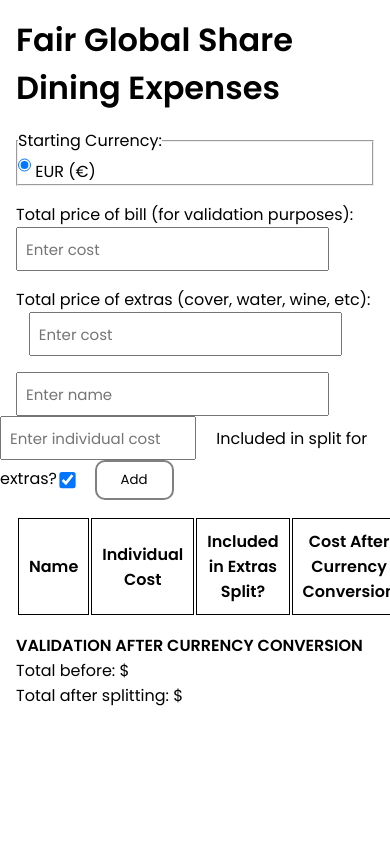
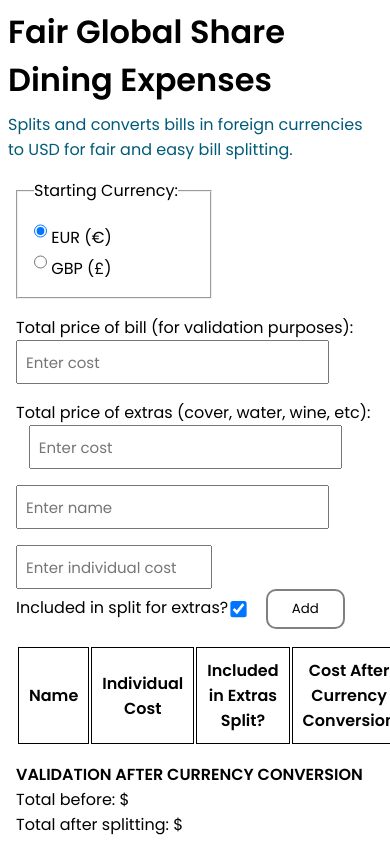
Before and after one commit to zacharyartman/fair-share-dining, a plain HTML site: page index.html in a window 390 px wide. Drawn offline with Linux system fonts and the light colour scheme.

Commit message:
Made mobile site look better, added gbp, moved doVerification to happen in updateSplitCosts

```diff
--- a/index.html
+++ b/index.html
@@ -5,16 +5,24 @@
     <meta name="viewport" content="width=device-width, initial-scale=1.0">
     <title>FairGlobalShare Expenses</title>
     <link rel="stylesheet" href="style.css">
+    <link rel="stylesheet" href="mediaqueries.css">
 </head>
 <body>
-    <div class="title">
-       <h1>Fair Global Share Dining Expenses</h1>
+    <div class="header">
+        <div class="title">
+            <h1>Fair Global Share Dining Expenses</h1>
+        </div>
+        <div class="subtitle">
+            <p>Splits and converts bills in foreign currencies to USD for fair and easy bill splitting.</p>
+        </div>
     </div>
     <fieldset id="starting-currency-checkboxes">
         <legend>Starting Currency:</legend>
         <div>
             <input type="radio" id="eur" name="currency" value="eur" checked>
-            <label for="eur">EUR (&#8364)</label>
+            <label for="eur">EUR (&#8364)</label><br>
+            <input type="radio" id="gbp" name="currency" value="gbp">
+            <label for="gbp">GBP (&#163)</label>
         </div>
     </fieldset>
     <div class="total-bill">
@@ -26,7 +34,7 @@
     <div id="data">
         <input type="text" id="name" placeholder="Enter name">
         &#160;<span name="currency-symbol"></span> &#160;<input type="number" id="individual-cost" placeholder="Enter individual cost">
-        <label for="included-in-extras">Included in split for extras?</label>
+        <label for="included-in-extras" class="included-in-extras">Included in split for extras?</label>
         <input type="checkbox" id="included-in-extras" checked>
         <button id="addPerson">Add</button>
     </div>
--- /dev/null
+++ b/mediaqueries.css
@@ -0,0 +1,13 @@
+@media screen and (max-width: 1200px) {
+    #individual-cost {
+        margin-left: 1rem;
+        margin-right: 10rem;
+    }
+    #name {
+        margin-bottom: 1rem;
+    }
+
+    .included-in-extras {
+        margin-left: 1rem;
+    }
+}
--- a/script.js
+++ b/script.js
@@ -57,8 +57,8 @@ document.getElementById('addPerson').onclick = function() {
     if (includedInExtras) {
         uniqueIDs.push([uniqueID, (costAfterSplit - (extrasPerPerson * currencyConversion))]);
     }
+
     updateSplitCosts(extrasPerPerson);
-    doVerification();
     makeFieldsUneditable();
 }
 
@@ -87,6 +87,15 @@ function getCurrency() {
             });
         }
     }
+    else if (currency == "gbp") {
+        currencyConversion = 1.27;
+        if (currencySymbol != "\u00A3") {
+            currencySymbol = "\u00A3";
+            document.getElementsByName('currency-symbol').forEach(function(element) {
+                element.innerHTML = currencySymbol;
+            });
+        }
+    }
     return true;
 }
 
@@ -97,6 +106,8 @@ function updateSplitCosts(newExtrasCost) {
         let newValue = parseFloat((individualCostExcludingExtras + (newExtrasCost * currencyConversion)).toFixed(2));
         document.getElementById(uniqueID).innerHTML = `$${newValue}`;
     }
+
+    doVerification();
 }
 
 function doVerification() {
--- a/style.css
+++ b/style.css
@@ -10,11 +10,16 @@ input {
   height: 1.5rem;
 }
 
-.title {
+.title, .subtitle {
   display: flex;
-  margin: 1rem;
+  margin: 0.5rem;
   justify-content: center;
 }
+
+.subtitle {
+  color: rgb(0, 91, 121);
+}
+
 
 #total-to-split-section,
 #starting-currency-checkboxes,
@@ -26,6 +31,11 @@ table {
 
 #starting-currency-checkboxes ul{
   list-style: none;
+}
+
+#starting-currency-checkboxes {
+  padding: 1rem;
+  width: 10rem;
 }
 
 button {
```
